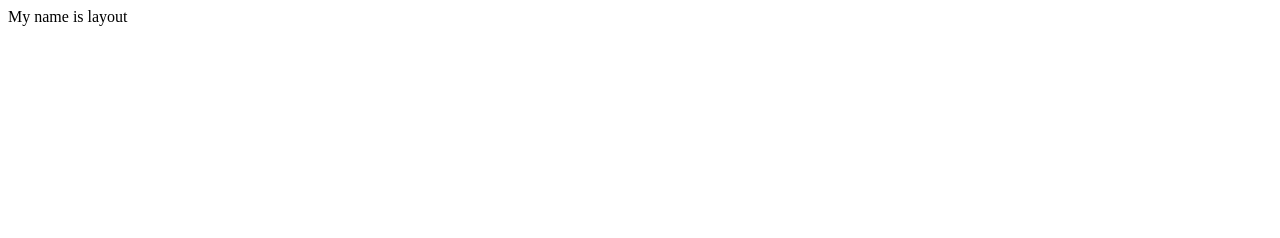
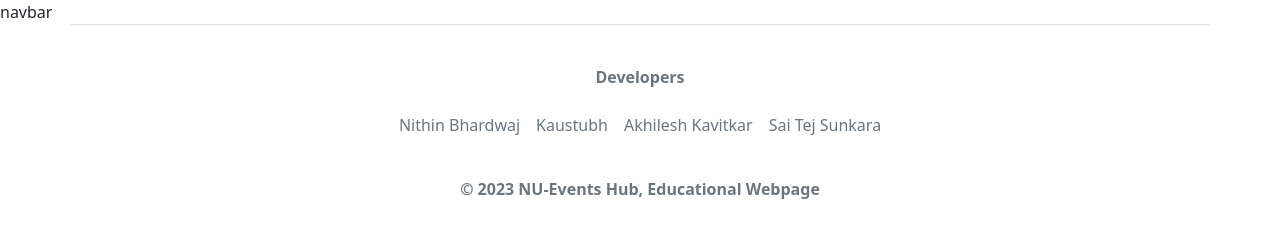
Before and after one commit to nithind-sudo/NEU-Event-Hub, a Gatsby site in the folder frontend/nu-events-hub/: page / in a window 1280 px wide. Built offline with nearby package versions, Linux system fonts and the light colour scheme; Gatsby itself is replaced by a stand-in of ours.

Commit message:
Footer Developed

```diff
--- /dev/null
+++ b/frontend/nu-events-hub/src/components/ReusableComponents/Footer/Footer.js
@@ -0,0 +1,24 @@
+import React from 'react';
+import '../../../../node_modules/bootstrap/dist/css/bootstrap.min.css';
+
+const Footer = ()=>{
+    return (
+        <div class="container border-top">
+
+            <footer class="py-3 my-4">
+            <b><p class="text-center text-muted">Developers</p></b>
+
+            <ul class="nav justify-content-center pb-3 mb-3">
+                <li class="nav-item"><a href="https://github.com/nithin-bharadwaj-369-NEU" target="_blank" class="nav-link px-2 text-muted">Nithin Bhardwaj</a></li>
+                <li class="nav-item"><a href="https://github.com/kaustubh9702" target="_blank" class="nav-link px-2 text-muted">Kaustubh</a></li>
+                <li class="nav-item"><a href="https://github.com/akhileshkavitkar99" target="_blank" class="nav-link px-2 text-muted">Akhilesh Kavitkar</a></li>
+                <li class="nav-item"><a href="https://github.com/sstej88" target="_blank" class="nav-link px-2 text-muted">Sai Tej Sunkara</a></li>
+            </ul>
+
+            <b><p class="text-center text-muted">&copy; 2023 NU-Events Hub, Educational Webpage</p></b>
+            </footer>
+        </div>
+    );
+};
+
+export default Footer;
--- /dev/null
+++ b/frontend/nu-events-hub/src/components/ReusableComponents/Navbar/Navbar.js
@@ -0,0 +1,9 @@
+import React from 'react';
+
+const Navbar = ()=>{
+    return (
+        <div>navbar</div>
+    );
+};
+
+export default Navbar;
--- a/frontend/nu-events-hub/src/components/layout.js
+++ b/frontend/nu-events-hub/src/components/layout.js
@@ -6,11 +6,16 @@
  */
 
 import * as React from "react"
-import { useStaticQuery, graphql } from "gatsby"
+import { useStaticQuery, graphql } from "gatsby";
+import Navbar from "./ReusableComponents/Navbar/navbar";
+import Footer from "./ReusableComponents/Footer/Footer";
 
 const Layout = ({ children }) => {
   return (
-    <div>My name is layout</div>
+    <div>
+      <Navbar></Navbar>
+      <Footer></Footer>
+    </div>
   )
 }
 
```
